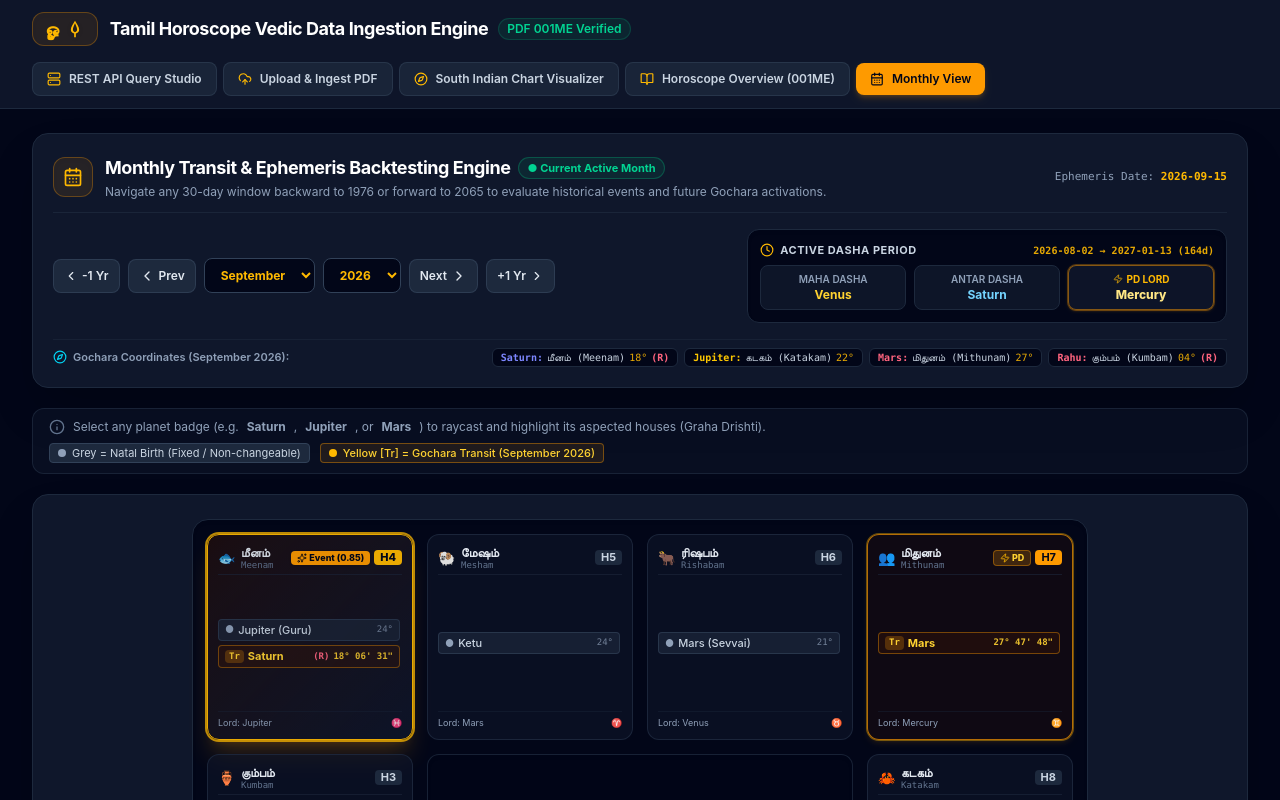
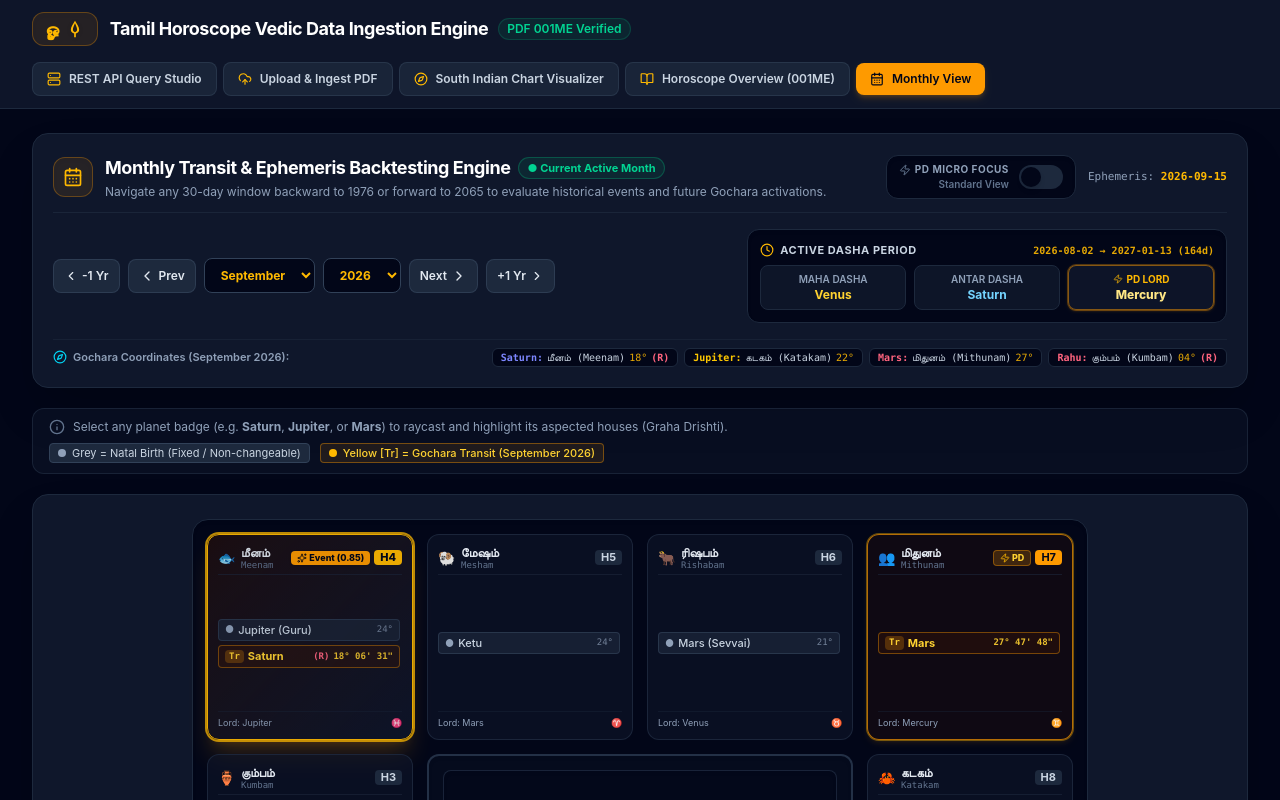
Before and after one commit to google-aistudio-projects/astroanalyser, a React (Vite) app: page / in a window 1280 px wide. Shown: the top 800 px of the page. Built offline with nearby package versions, Linux system fonts and the light colour scheme.

Commit message:
feat(transit): add PD micro-focus mode to view
Introduce a toggle to filter transit views based on the current Pratyantardasha (PD) Lord's domain and aspects, enabling granular analysis of Dasha-based Gochara activation.

```diff
--- a/src/components/MonthlyTransitView.tsx
+++ b/src/components/MonthlyTransitView.tsx
@@ -199,6 +199,17 @@ export const MonthlyTransitView: React.FC<MonthlyTransitViewProps> = ({ personId
     return getLordOwnedSigns(activeDashaHierarchy.pratyantardasha);
   }, [activeDashaHierarchy.pratyantardasha]);
 
+  // Signs aspected by the transiting PD Lord in Gochara
+  const pdLordTransitAspectTargets = useMemo(() => {
+    const pdShort = activeDashaHierarchy.pratyantardasha.split(' ')[0].toLowerCase();
+    const pdTransit = transitPlacements.find(tp => tp.graha_key.toLowerCase().includes(pdShort));
+    if (!pdTransit) return [];
+    return calculateGrahaDrishti(pdTransit.transit_rashi_index, pdTransit.graha_key).map(a => a.targetSignIndex);
+  }, [activeDashaHierarchy.pratyantardasha, transitPlacements]);
+
+  // PD Micro-Focus Slider Mode (OFF = Standard All Houses, ON = Focus on PD Lord Domain)
+  const [isMicroPdFocus, setIsMicroPdFocus] = useState<boolean>(false);
+
   // Astrological Rule Engine configuration state
   const [rules, setRules] = useState<AstroRule[]>(DEFAULT_RULES);
   const [showRuleConfig, setShowRuleConfig] = useState<boolean>(true);
@@ -354,8 +365,37 @@ export const MonthlyTransitView: React.FC<MonthlyTransitViewProps> = ({ personId
             </div>
           </div>
 
-          {/* Quick Jump to Today Button */}
-          <div className="flex items-center gap-2">
+          {/* Menu Controls: PD Micro-Focus Slider & Jump to Today */}
+          <div className="flex flex-wrap items-center gap-3">
+            {/* PD Micro-Focus Mode Slider */}
+            <div className="flex items-center gap-2.5 px-3 py-1.5 rounded-xl bg-slate-950 border border-slate-800 shadow-inner">
+              <div className="flex flex-col text-right">
+                <span className="text-[10px] uppercase font-bold tracking-wider text-slate-400 flex items-center justify-end gap-1">
+                  <Zap className={`w-3 h-3 ${isMicroPdFocus ? 'text-amber-400 animate-pulse' : 'text-slate-500'}`} />
+                  PD Micro Focus
+                </span>
+                <span className={`text-[10px] font-semibold ${isMicroPdFocus ? 'text-amber-300 font-bold' : 'text-slate-500'}`}>
+                  {isMicroPdFocus ? 'Active Focus On' : 'Standard View'}
+                </span>
+              </div>
+              <button
+                type="button"
+                role="switch"
+                aria-checked={isMicroPdFocus}
+                onClick={() => setIsMicroPdFocus(!isMicroPdFocus)}
+                className={`relative inline-flex h-6 w-11 shrink-0 cursor-pointer rounded-full border-2 border-transparent transition-colors duration-200 ease-in-out focus:outline-none ${
+                  isMicroPdFocus ? 'bg-amber-500 shadow-lg shadow-amber-500/30' : 'bg-slate-800'
+                }`}
+                title="Toggle PD Micro Focus: Spotlights houses governed by the active PD Lord, while keeping other houses subtly aside"
+              >
+                <span
+                  className={`pointer-events-none inline-block h-5 w-5 transform rounded-full bg-slate-950 shadow-md ring-0 transition duration-200 ease-in-out ${
+                    isMicroPdFocus ? 'translate-x-5' : 'translate-x-0'
+                  }`}
+                />
+              </button>
+            </div>
+
             {!isCurrentMonth && (
               <button
                 onClick={handleResetToCurrent}
@@ -366,7 +406,7 @@ export const MonthlyTransitView: React.FC<MonthlyTransitViewProps> = ({ personId
               </button>
             )}
             <div className="text-right text-[11px] font-mono text-slate-400 hidden sm:block">
-              Ephemeris Date: <span className="text-amber-400 font-bold">{activeDateIsoStr}</span>
+              Ephemeris: <span className="text-amber-400 font-bold">{activeDateIsoStr}</span>
             </div>
           </div>
         </div>
@@ -554,10 +594,33 @@ export const MonthlyTransitView: React.FC<MonthlyTransitViewProps> = ({ personId
           </div>
         </div>
       ) : (
-        <div className="bg-slate-900/50 border border-slate-800/80 rounded-xl px-4 py-2.5 text-xs text-slate-400 flex flex-wrap items-center justify-between gap-2">
+        <div
+          className={`rounded-xl px-4 py-2.5 text-xs flex flex-wrap items-center justify-between gap-2 border transition ${
+            isMicroPdFocus
+              ? 'bg-amber-950/40 border-amber-500/50 text-amber-200 shadow-md shadow-amber-500/10'
+              : 'bg-slate-900/50 border-slate-800/80 text-slate-400'
+          }`}
+        >
           <span className="flex items-center gap-2">
-            <Info className="w-4 h-4 text-slate-500" />
-            Select any planet badge (e.g. <strong>Saturn</strong>, <strong>Jupiter</strong>, or <strong>Mars</strong>) to raycast and highlight its aspected houses (Graha Drishti).
+            {isMicroPdFocus ? (
+              <>
+                <Zap className="w-4 h-4 text-amber-400 animate-pulse" />
+                <span>
+                  <strong>PD Micro Focus Active:</strong> Spotlight on houses governed by{' '}
+                  <strong className="text-amber-300 underline underline-offset-2">
+                    {activeDashaHierarchy.pratyantardasha}
+                  </strong>{' '}
+                  (Rulership, Occupation &amp; Drishti). Other houses are kept aside with details intact.
+                </span>
+              </>
+            ) : (
+              <>
+                <Info className="w-4 h-4 text-slate-500" />
+                <span>
+                  Select any planet badge (e.g. <strong>Saturn</strong>, <strong>Jupiter</strong>, or <strong>Mars</strong>) to raycast and highlight its aspected houses (Graha Drishti).
+                </span>
+              </>
+            )}
           </span>
           <div className="flex items-center gap-2.5 text-[11px]">
             <span className="flex items-center gap-1.5 px-2 py-0.5 rounded bg-slate-800 border border-slate-700 text-slate-300">
@@ -583,8 +646,10 @@ export const MonthlyTransitView: React.FC<MonthlyTransitViewProps> = ({ personId
                   return (
                     <div
                       key={`center-${rowIdx}-${colIdx}`}
-                      className="col-span-2 row-span-2 bg-slate-950/60 border border-slate-800/80 rounded-xl shadow-inner"
-                    />
+                      className="col-span-2 row-span-2 rounded-xl border-2 border-slate-700/70 bg-slate-900/30 p-2.5 sm:p-3.5 shadow-inner flex items-center justify-center"
+                    >
+                      <div className="w-full h-full rounded-lg border border-slate-700/50 bg-slate-950/50 shadow-inner" />
+                    </div>
                   );
                 }
                 return null;
@@ -615,34 +680,46 @@ export const MonthlyTransitView: React.FC<MonthlyTransitViewProps> = ({ personId
               const isAspectSource = activeRaycast?.sourceSignIndex === signDef.index;
               const isAspectedTarget = !!aspectInfo && !isAspectSource;
 
-              // PD Lord Activation (Rulership or Occupation)
+              // PD Lord Activation (Rulership, Natal Occupation, Transit Occupation, or Transit Drishti)
               const isPdLordRulership = pdLordOwnedSigns.includes(signDef.index);
               const pdLordShort = activeDashaHierarchy.pratyantardasha.split(' ')[0].toLowerCase();
               const isPdLordOccupied =
                 natalOccupants.some(p => p.body_name.toLowerCase().includes(pdLordShort)) ||
                 currentTransitsInSign.some(p => p.graha_key.toLowerCase().includes(pdLordShort));
-              const isPdLordFocus = isPdLordRulership || isPdLordOccupied;
+              const isPdLordAspected = pdLordTransitAspectTargets.includes(signDef.index);
+              const isPdLordFocus = isPdLordRulership || isPdLordOccupied || isPdLordAspected;
 
               // Event Activation Result for this house
               const houseActivation = houseActivations.find(ha => ha.signIndex === signDef.index);
               const isEventEmitting = !!houseActivation?.isEventActive;
 
+              // PD Micro-Focus Slider States
+              const isSpotlighted = isMicroPdFocus && isPdLordFocus;
+              const isKeptAside = isMicroPdFocus && !isPdLordFocus && !isAspectSource && !isAspectedTarget;
+
+              let cellStyle = 'relative rounded-xl p-2 sm:p-2.5 flex flex-col justify-between transition-all duration-300 border ';
+              if (isKeptAside) {
+                cellStyle += 'opacity-35 bg-slate-950/40 border-slate-900/60 hover:opacity-100 hover:border-slate-700 hover:bg-slate-900/80';
+              } else if (isSpotlighted) {
+                cellStyle += 'border-amber-400 bg-gradient-to-br from-amber-950/40 via-slate-900 to-slate-950 ring-2 ring-amber-400/90 shadow-xl shadow-amber-500/25 scale-[1.01] z-10';
+              } else if (isAspectedTarget) {
+                cellStyle += 'border-purple-500/80 bg-purple-950/30 ring-2 ring-purple-500/40 shadow-lg shadow-purple-500/10';
+              } else if (isAspectSource) {
+                cellStyle += 'border-amber-400 bg-amber-950/20 ring-2 ring-amber-400/40';
+              } else if (isEventEmitting) {
+                cellStyle += 'border-amber-400 bg-gradient-to-br from-amber-950/40 to-slate-900/90 ring-2 ring-amber-400/80 shadow-xl shadow-amber-500/20 animate-pulse';
+              } else if (isPdLordFocus) {
+                cellStyle += 'border-amber-500/70 bg-amber-950/20 ring-1 ring-amber-400/40 shadow-md shadow-amber-500/10';
+              } else if (isLagnaHouse) {
+                cellStyle += 'border-cyan-500/60 bg-cyan-950/25 ring-1 ring-cyan-500/30';
+              } else {
+                cellStyle += 'border-slate-800/90 bg-slate-900/60 hover:border-slate-700';
+              }
+
               return (
                 <div
                   key={`cell-${rowIdx}-${colIdx}`}
-                  className={`relative rounded-xl p-2 sm:p-2.5 flex flex-col justify-between transition-all duration-300 border ${
-                    isAspectedTarget
-                      ? 'border-purple-500/80 bg-purple-950/30 ring-2 ring-purple-500/40 shadow-lg shadow-purple-500/10'
-                      : isAspectSource
-                      ? 'border-amber-400 bg-amber-950/20 ring-2 ring-amber-400/40'
-                      : isEventEmitting
-                      ? 'border-amber-400 bg-gradient-to-br from-amber-950/40 to-slate-900/90 ring-2 ring-amber-400/80 shadow-xl shadow-amber-500/20 animate-pulse'
-                      : isPdLordFocus
-                      ? 'border-amber-500/70 bg-amber-950/20 ring-1 ring-amber-400/40 shadow-md shadow-amber-500/10'
-                      : isLagnaHouse
-                      ? 'border-cyan-500/60 bg-cyan-950/25 ring-1 ring-cyan-500/30'
-                      : 'border-slate-800/90 bg-slate-900/60 hover:border-slate-700'
-                  }`}
+                  className={cellStyle}
                 >
                   {/* CELL HEADER: Zodiac Symbol, Icon, Tamil Name & Relative House */}
                   <div className="flex items-center justify-between gap-1 leading-none pb-1 border-b border-slate-800/60">
@@ -666,7 +743,16 @@ export const MonthlyTransitView: React.FC<MonthlyTransitViewProps> = ({ personId
                           Lagna
                         </span>
                       )}
-                      {isEventEmitting && (
+                      {isSpotlighted && (
+                        <span
+                          className="text-[9px] font-extrabold px-1.5 py-0.5 rounded bg-amber-400 text-slate-950 shadow flex items-center gap-0.5 animate-pulse"
+                          title={`PD Micro-Focus Activated:\n• ${isPdLordRulership ? 'Rulership House' : isPdLordOccupied ? 'Occupied by PD Lord' : 'Under Direct Drishti of PD Lord'}`}
+                        >
+                          <Zap className="w-2.5 h-2.5 text-slate-950 fill-current" />
+                          PD Focus
+                        </span>
+                      )}
+                      {!isSpotlighted && isEventEmitting && (
                         <span
                           className="text-[9px] font-extrabold px-1.5 py-0.5 rounded bg-amber-500 text-slate-950 shadow-sm flex items-center gap-0.5"
                           title={`Life Event Emitting House (Score: ${houseActivation?.totalScore})\n${houseActivation?.matchedRules.map(r => `• ${r.ruleName}: ${r.reason}`).join('\n')}`}
@@ -675,7 +761,7 @@ export const MonthlyTransitView: React.FC<MonthlyTransitViewProps> = ({ personId
                           Event ({houseActivation?.totalScore})
                         </span>
                       )}
-                      {!isEventEmitting && isPdLordFocus && (
+                      {!isSpotlighted && !isEventEmitting && isPdLordFocus && (
                         <span
                           className="text-[9px] font-extrabold px-1.5 py-0.5 rounded bg-amber-500/20 text-amber-300 border border-amber-500/40 flex items-center gap-0.5"
                           title={`Active PD Lord (${activeDashaHierarchy.pratyantardasha}) ${isPdLordRulership ? 'Rulership House' : 'Occupation'}`}
@@ -690,6 +776,8 @@ export const MonthlyTransitView: React.FC<MonthlyTransitViewProps> = ({ personId
                             ? 'bg-cyan-500 text-slate-950 font-extrabold'
                             : isAspectedTarget
                             ? 'bg-purple-500 text-white shadow-sm'
+                            : isSpotlighted
+                            ? 'bg-amber-400 text-slate-950 font-extrabold ring-1 ring-amber-300'
                             : isEventEmitting
                             ? 'bg-amber-400 text-slate-950 font-extrabold'
                             : isPdLordFocus
```
